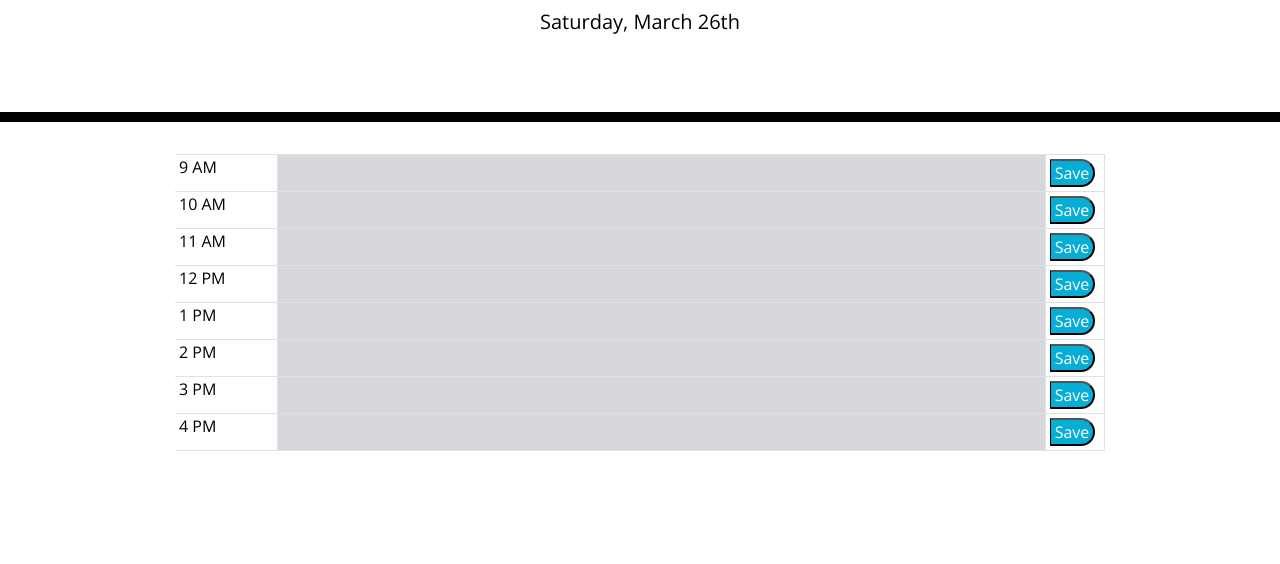
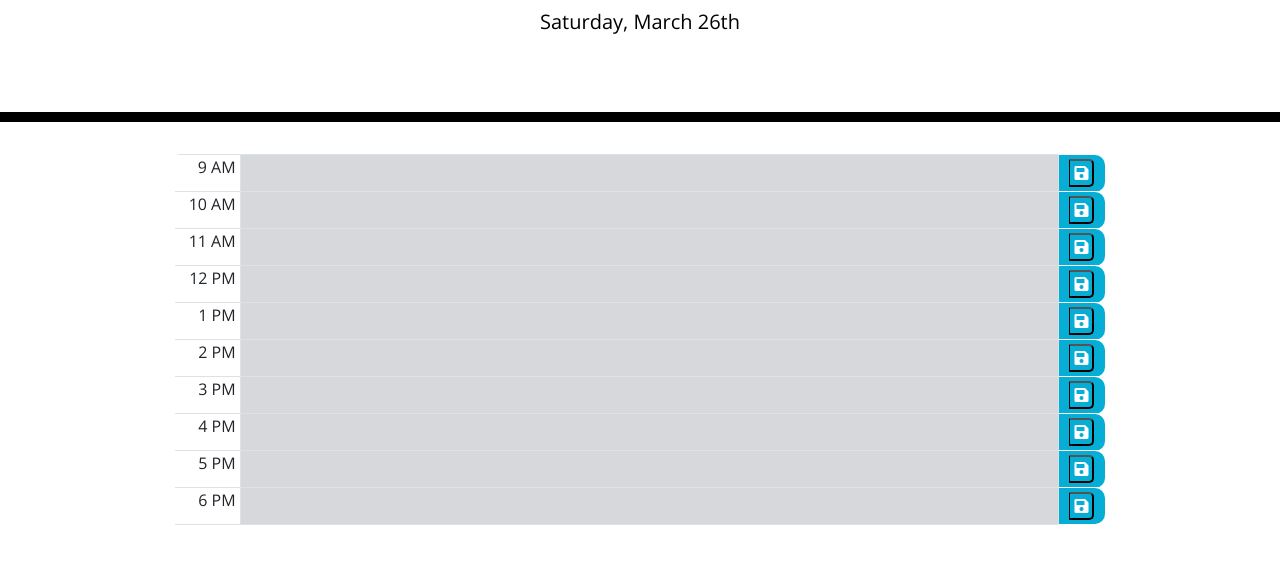
Before and after one commit to rajeswarivmarimuthu/workday-scheduler, a plain HTML site: page index.html in a window 1280 px wide. Shown: the part 182-746 px from the top of the page. Drawn offline with nearby package versions, Linux system fonts and the light colour scheme.

Commit message:
updated styling, added save icos

```diff
--- a/assets/js/script.js
+++ b/assets/js/script.js
@@ -1,72 +1,113 @@
 
-
+// Global Variables declared here!!
 var todayEl = document.getElementById("currentDay")
 var plannerTab = document.getElementById('myTable');
 var today = moment().format('dddd, MMMM Do');
 var currentTimeHH = moment().format('H')
 var currentTime = moment().format('h');
 var startTime = 9;  // must be in 24 hours format!!
+var workingHours = 10; //
 todayEl.innerText = today;
 
 
 // Build Time blocks and fetching value from localstorage
-for (i=0;i<8;i++){
+for (i=0;i<workingHours;i++){
     addTimeBlocks(i, startTime);
 }
 retrieveEventDetails();
 
+// Save event details to localstorage when the values button is clicked
+plannerTab.addEventListener ('click', function(e){
+    e.preventDefault;
+    console.log(e);
+    var arrEvent = [];
+    let eventDesc;
+    var tdElement;
+
+    if (e.target.id == 'iconSave') {
+        var iconParent = e.target.parentElement;
+        tdElement = iconParent.parentElement;
+    } else if (e.target.id == 'button') {
+        tdElement = e.target.parentElement;
+    }
+
+    if (tdElement){
+        var trElement = tdElement.parentElement;
+        var rowID = trElement.id;
+        var cellValue = trElement.children[1].innerText;
+        console.log(cellValue);
+            if (cellValue) {
+                var localStorageString = JSON.parse(localStorage.getItem("eventDesc"));
+                if (localStorageString) {
+                    arrEvent = localStorageString;
+                }
+                eventDesc = {
+                    "row" : rowID,
+                    "eventValue" : cellValue
+                }
+                arrEvent.push(eventDesc);
+                localStorage.setItem("eventDesc", JSON.stringify(arrEvent));
+            }
+    }
+
+    return;
+});
+
+
 ///function to add time blocks
 function  addTimeBlocks(rowCnt,startTime) {
-
-    var tr = plannerTab.insertRow(rowCnt); // table row.
-    tr = plannerTab.insertRow(rowCnt);
-    trID = 'tr' + rowCnt;
-    tr.setAttribute("id", trID);
+    //define some attributes for table, table row and cells
 
     const timeAttributes = {
         type: 'text',
-        width: '10%',
-        class: 'border-right border-bottom p-1 hour'
+        width: '7%',
+        class: 'border-right border-bottom p-1 hour text-right'
     }
 
     const pastDescAtrributes = {
-        type: 'label',
-        width: '75%',
-        class: 'border-right border-bottom p-1 table-secondary ',
+        width: '88%',
+        class: 'border-right border-bottom p-1 table-secondary description  text-left',
         id: 'event',
         contenteditable: 'false'
     }
 
     const presentDescAtrributes = {
-        type: 'label',
-        width: '75%',
-        class: 'border-right border-bottom p-1 table-danger',
+        width: '88%',
+        class: 'border-right border-bottom p-1 table-danger description text-left',
         id: 'event',
         contenteditable: "true"
     }
 
     const futureDescAtrributes = {
-        type: 'label',
-        width: '75%',
-        class: 'border-right border-bottom p-1 table-success',
+        width: '88%',
+        class: 'border-right border-bottom p-1 table-success description text-left',
         id: 'event',
         contenteditable: "true"
     }
 
     const actionAttributes = {
-        type: "label",
         width: "5%",
-        class: "border-bottom border-right p-1"
+        class: "p-1 border-bottom-0"
     }
 
     const buttonAttributes = {
         type: 'button',
         class: 'saveBtn p-1',
         id: 'button',
-        value: 'Save',
-        width: '100%'
     }
 
+    const iconAttributes = {
+        class: 'fas fa-save',
+        id: 'iconSave'
+    }
+
+    // Inserting rows based on number of working hours
+    var tr = plannerTab.insertRow(rowCnt);
+    tr = plannerTab.insertRow(rowCnt);
+    trID = 'tr' + rowCnt;
+    tr.setAttribute("id", trID);
+
+    // formatting the time to be displayed in the table for the current day
     displayTime = startTime + rowCnt;
     if (displayTime >= 24) {
        return;
@@ -82,10 +123,11 @@ function  addTimeBlocks(rowCnt,startTime) {
         displayHour = displayTime + " PM";
     } else {
         console.log ('invalid display time')
+        return;
     };
 
 
-
+    // Inserting the cells to the table and applying the aattributes as mandated
     for (var c = 0; c < 3; c++) {
         var td = document.createElement('td');
         td = tr.insertCell(c);
@@ -96,7 +138,6 @@ function  addTimeBlocks(rowCnt,startTime) {
                 td.innerText = displayHour;
                 break;
             case 1 :
-                console.log (currentTimeHH, displayTime);
                 if (currentTimeHH > displayTime) {
                     setAttributes(td, pastDescAtrributes);
                 } else if (currentTimeHH < displayTime) {
@@ -107,47 +148,25 @@ function  addTimeBlocks(rowCnt,startTime) {
                 break;
             case 2 :
                 setAttributes(td, actionAttributes)
-                var button = document.createElement('input');
+                var button = document.createElement('button');
+                var buttonIcon = document.createElement("i");
+                setAttributes(buttonIcon,iconAttributes);
                 setAttributes(button,buttonAttributes);
                 td.appendChild(button);
+                button.appendChild(buttonIcon);
                 break;
         }
     }
     return;
-    function setAttributes(element, attributes) {
-        Object.keys(attributes).forEach(attr => {
-          element.setAttribute(attr, attributes[attr]);
-        });
-      }
 }
 
-// Save event details to localstorage when the values button is clicked
-plannerTab.addEventListener ('click', function(e){
-    e.preventDefault;
-    console.log(e.target.id);
-    if (e.target.id == 'button') {
-        var tdElement = e.target.parentElement;
-        var trElement = tdElement.parentElement;
-        var rowID = trElement.id;
-        var arrEvent = [];
-        let eventDesc;
-        var cellValue = trElement.children[1].innerText;
-        console.log(cellValue);
-        if (cellValue) {
-            var localStorageString = JSON.parse(localStorage.getItem("eventDesc"));
-            if (localStorageString) {
-                arrEvent = localStorageString;
-            }
-            eventDesc = {
-                "row" : rowID,
-                "eventValue" : cellValue
-            }
-            arrEvent.push(eventDesc);
-            localStorage.setItem("eventDesc", JSON.stringify(arrEvent));
-        }
-    }
 
-});
+//function to apply the styling attributes
+function setAttributes(element, attributes) {
+    Object.keys(attributes).forEach(attr => {
+      element.setAttribute(attr, attributes[attr]);
+    });
+  }
 
 //Logic to retrieve event details from local storage
 function retrieveEventDetails () {
--- a/assets/styles/style.css
+++ b/assets/styles/style.css
@@ -4,6 +4,8 @@ body {
   line-height: 1;
 }
 
+/* Commented it out as it is not used */
+/*
 textarea {
   background: transparent;
   border: none;
@@ -11,7 +13,7 @@ textarea {
   color: #000000;
   border-left: 1px solid black;
   padding: 10px;
-}
+} */
 
 .jumbotron {
   text-align: center;
@@ -21,13 +23,15 @@ textarea {
   border-bottom: 10px solid black;
 }
 
-.description {
-  white-space: pre-wrap;
-}
 
 .time-block {
   text-align: center;
-  border-radius: 15px;
+  border-radius: 5px;
+}
+
+/* Commented as it is not used
+.description {
+  white-space: pre-wrap;
 }
 
 .row {
@@ -42,7 +46,8 @@ textarea {
   border-top: 1px dashed #000000;
 }
 
-.past {
+ Commented it out as it is not used
+ .past {
   background-color: #d3d3d3;
   color: white;
 }
@@ -55,12 +60,18 @@ textarea {
 .future {
   background-color: #77dd77;
   color: white;
+} */
+
+td:last-child {
+  border-radius: 0 10px 10px 0;
+  border-color: white;
+  background-color: #06aed5;
 }
 
 .saveBtn {
   border-left: 1px solid black;
-  border-top-right-radius: 15px;
-  border-bottom-right-radius: 15px;
+  border-top-right-radius: 5px;
+  border-bottom-right-radius: 5px;
   background-color: #06aed5;
   color: white;
 }
--- a/index.html
+++ b/index.html
@@ -29,10 +29,9 @@
       <p id="currentDay" class="lead"></p>
     </header>
 
-
     <div class="container col-12 col-md-8 col-lg-9">
       <!-- Timeblocks go here -->
-        <div class="table-responsive">
+        <div class="table-responsive time-block">
           <table class="table custom-table" id="myTable">
             <tbody id="project-display"></tbody>
           </table>
```
